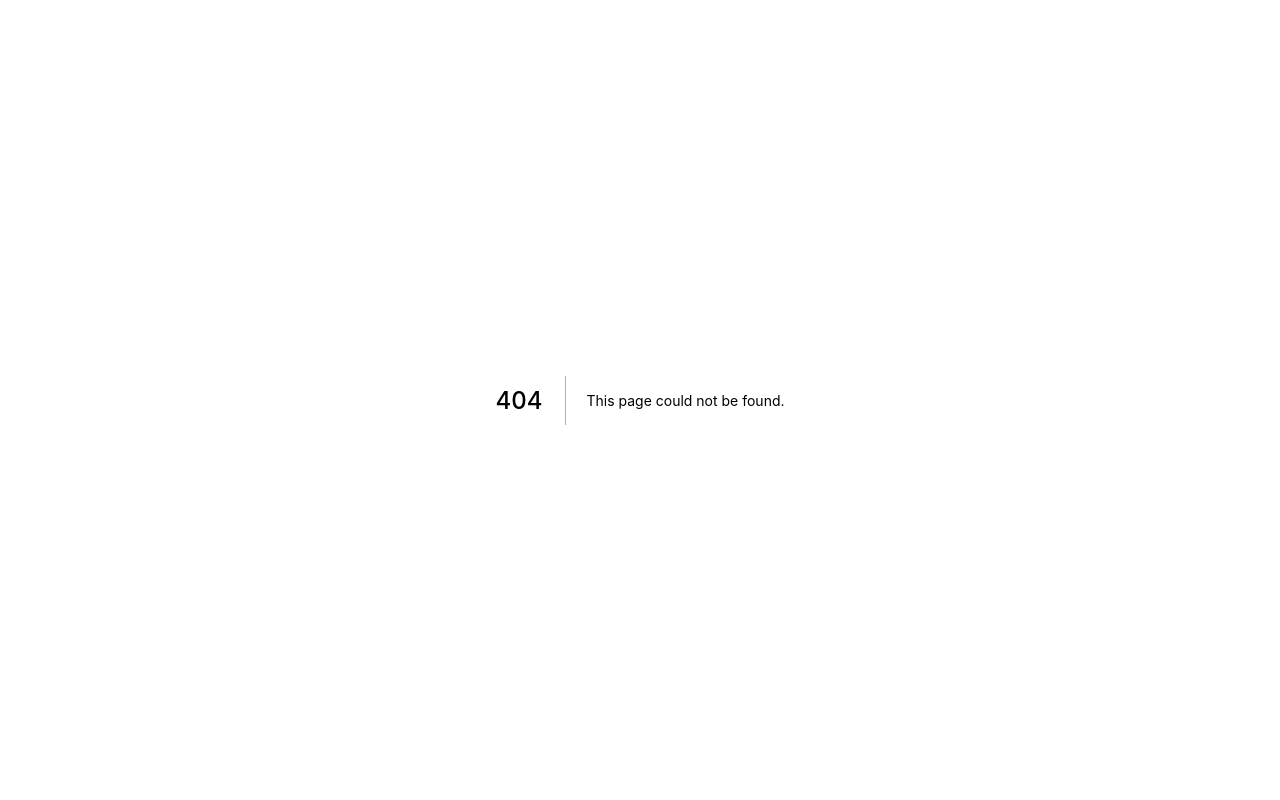
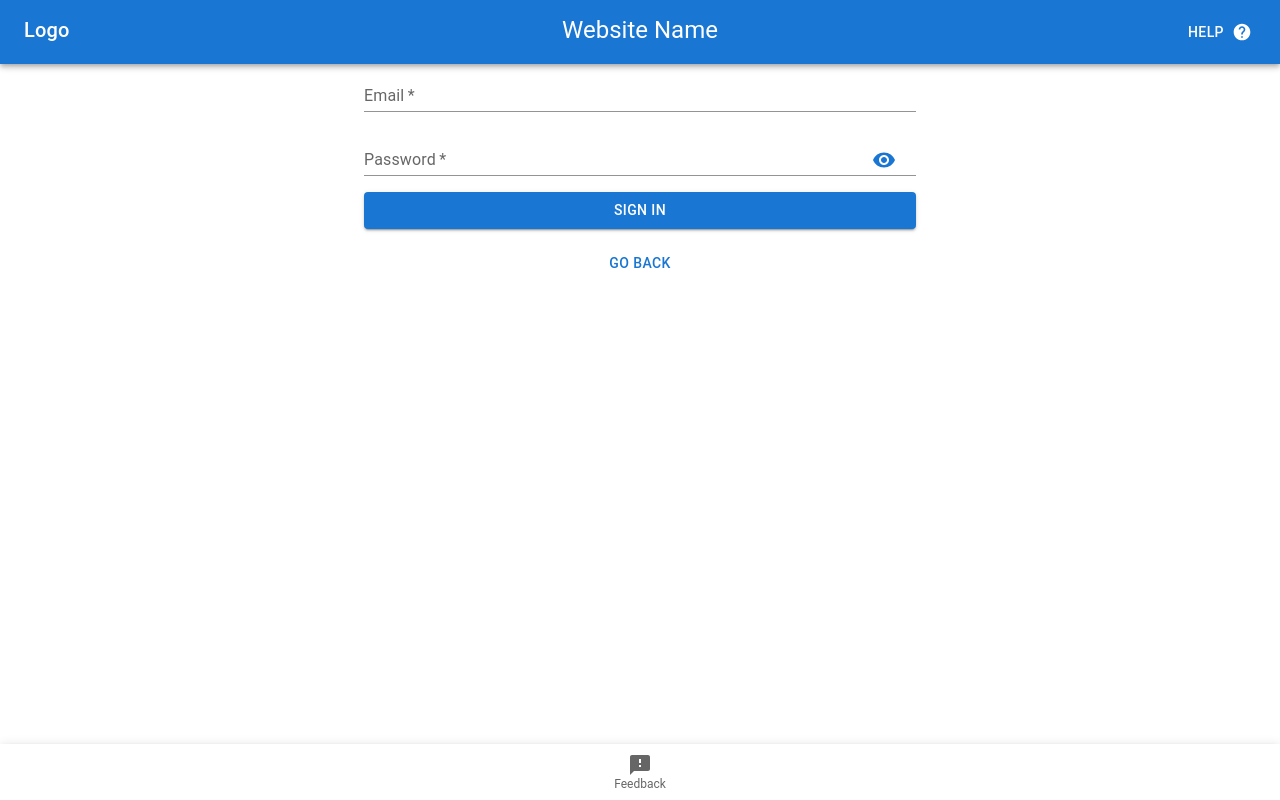
Before and after one commit to cs261-2022-group22/reactjs-frontend, a Next.js app: page /user/signin in a window 1280 px wide. Before the commit this address had no page. Built offline with nearby package versions, Linux system fonts and the light colour scheme.

Commit message:
fix login page

```diff
--- a/pages/_app.tsx
+++ b/pages/_app.tsx
@@ -1,11 +1,15 @@
 import "../styles/globals.css";
 import { SessionProvider } from "next-auth/react";
 import { AppProps } from 'next/app';
+import NavBar from "components/NavBar";
+import BottomBar from "components/BottomBar";
 
 function MyApp({ Component, pageProps }: AppProps) {
     return (
         <SessionProvider>
+            <NavBar />
             <Component {...pageProps} />
+            <BottomBar />
         </SessionProvider>
     );
 }
--- a/pages/user/register.tsx
+++ b/pages/user/register.tsx
@@ -224,11 +224,11 @@ function Register() {
                 <br />
 
                 <Box sx={{ display: 'grid', rowGap: 2 }}>
-                    <Button variant="outlined" color="error" href="/">Cancel</Button>
                     <Button type="submit" disabled={formState.isSubmitting} variant="contained">
                         {formState.isSubmitting && <span className="spinner-border spinner-border-sm mr-1"></span>}
                         Register
                     </Button>
+                    <Button variant="outlined" color="error" href="/">Cancel</Button>
                 </Box>
             </form>
         </Container >
--- /dev/null
+++ b/pages/user/signin.tsx
@@ -0,0 +1,50 @@
+import { Visibility, VisibilityOff } from "@mui/icons-material"
+import { Box, Button, Container, FormControl, Input, InputAdornment, InputLabel } from "@mui/material"
+import { CtxOrReq } from "next-auth/client/_utils"
+import { getCsrfToken } from "next-auth/react"
+import React from "react";
+
+export default function SignIn({ csrfToken }: { csrfToken: string }) {
+    const [values, setValues] = React.useState({
+        showPassword: false,
+    });
+
+    return (
+        <Container maxWidth="sm">
+            <form method="post" action="/api/auth/callback/credentials">
+                <Box sx={{ display: 'grid', rowGap: 2 }}>
+                    <input name="csrfToken" type="hidden" defaultValue={csrfToken} />
+
+                    <FormControl >
+                        <InputLabel htmlFor="login_username" variant='standard' required>Email</InputLabel>
+                        <Input id="login_username" type="text" name="username" />
+                    </FormControl>
+
+                    <FormControl>
+                        <InputLabel htmlFor="login_password" variant='standard' required>Password</InputLabel>
+                        <Input id="login_password" name="password" type={values.showPassword ? "text" : "password"}
+                            endAdornment={<InputAdornment position="end">
+                                <Button aria-label="toggle password visibility"
+                                    onClick={() => { setValues({ ...values, showPassword: !values.showPassword, }); }}
+                                    onMouseDown={(event) => event.preventDefault()}>
+                                    {values.showPassword ? <VisibilityOff /> : <Visibility />}
+                                </Button>
+                            </InputAdornment>}
+                        />
+                    </FormControl>
+
+                    <Button type="submit" variant="contained">Sign In</Button>
+                    <Button href="/">Go back</Button>
+                </Box>
+            </form>
+        </Container>
+    )
+}
+
+export async function getServerSideProps(context: CtxOrReq) {
+    return {
+        props: {
+            csrfToken: await getCsrfToken(context),
+        },
+    }
+}
```
Also changed, not shown: pages/api/auth/[...nextauth].ts (+5 -5 lines), pages/index.tsx (+1 -7 lines), pages/user/autherror.tsx (added, +18 -0 lines).
